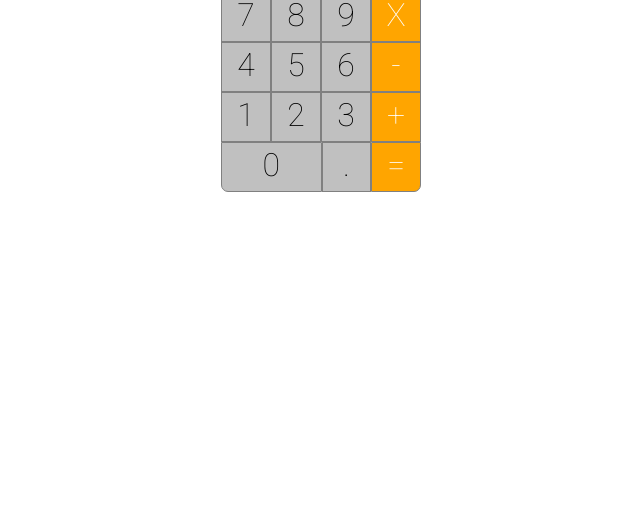
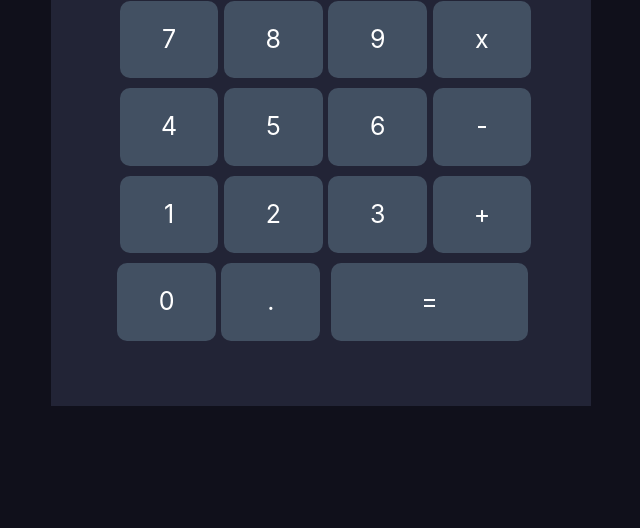
Before and after one commit to motiullahsajit/calculator, a plain HTML site: page index.html in a window 1280 px wide. Shown: the part 272-800 px from the top of the page, without its empty margins (319-959 px from the left). Drawn offline with nearby package versions, Linux system fonts and the light colour scheme.

Commit message:
full change

```diff
--- a/index.html
+++ b/index.html
@@ -4,46 +4,53 @@
 <head>
     <meta charset="UTF-8">
     <meta name="viewport" content="width=device-width, initial-scale=1.0">
-    <title>Document</title>
-    <link rel="stylesheet" type="text/css" href="style.css">
+    <title>Calculator</title>
+    <link rel="stylesheet" href="https://stackpath.bootstrapcdn.com/bootstrap/4.5.0/css/bootstrap.min.css"
+        integrity="sha384-9aIt2nRpC12Uk9gS9baDl411NQApFmC26EwAOH8WgZl5MYYxFfc+NcPb1dKGj7Sk" crossorigin="anonymous">
+    <link rel="stylesheet" href="style.css">
 </head>
 
 <body>
-    <h1>Moti R Calculator</h1>
-    <div id="calc-parent">
-        <div class="row">
-            <div class="colnum" id="calc-display-val">0</div>
+    <div class="container">
+        <div class="row justify-content-center">
+            <div class="col-md-6">
+                <div class="input-section half-width">
+                    <div class="mx-auto" id="calc-display-val">0</div>
+                    <div class="numbers">
+                        <div id="digit-container" class="calc-body">
+                            <div class="calc-button-row">
+                                <div class="calc-btn button" id="calc-clear">AC</div>
+                                <div class="calc-btn button" id="calc-backspace">&larr;</div>
+                                <div class="calc-btn button calc-btn-operator" id="calc-divide">&#247;</div>
                             </div>
-        <div class="row">
-            <div class="calc-btn colnum" id="calc-clear">AC</div>
-            <div class="calc-btn colnum" id="calc-backspace">&#8676;</div>
-            <div class="calc-btn calc-btn-operator colnum" id="calc-divide">&#247;</div>
+                            <div class="calc-button-row">
+                                <div class="calc-btn button calc-btn-num" id="calc-seven">7</div>
+                                <div class="calc-btn button calc-btn-num" id="calc-eight">8</div>
+                                <div class="calc-btn button calc-btn-num" id="calc-nine">9</div>
+                                <div class="calc-btn button calc-btn-operator" id="calc-multiply">x</div>
                             </div>
-        <div class="row">
-            <div class="calc-btn calc-btn-num colnum" id="calc-seven">7</div>
-            <div class="calc-btn calc-btn-num colnum" id="calc-eight">8</div>
-            <div class="calc-btn calc-btn-num colnum" id="calc-nine">9</div>
-            <div class="calc-btn calc-btn-operator colnum" id="calc-multiply">X</div>
+                            <div class="calc-button-row">
+                                <div class="calc-btn button calc-btn-num" id="calc-four">4</div>
+                                <div class="calc-btn button calc-btn-num" id="calc-five">5</div>
+                                <div class="calc-btn button calc-btn-num" id="calc-six">6</div>
+                                <div class="calc-btn button calc-btn-operator " id="calc-minus">-</div>
                             </div>
-        <div class="row">
-            <div class="calc-btn calc-btn-num colnum" id="calc-four">4</div>
-            <div class="calc-btn calc-btn-num colnum" id="calc-five">5</div>
-            <div class="calc-btn calc-btn-num colnum" id="calc-six">6</div>
-            <div class="calc-btn calc-btn-operator colnum" id="calc-minus">-</div>
+                            <div class="calc-button-row">
+                                <div class="calc-btn button calc-btn-num" id="calc-one">1</div>
+                                <div class="calc-btn button calc-btn-num" id="calc-two">2</div>
+                                <div class="calc-btn button calc-btn-num" id="calc-three">3</div>
+                                <div class="calc-btn button calc-btn-operator" id="calc-plus">+</div>
                             </div>
-        <div class="row">
-            <div class="calc-btn calc-btn-num colnum" id="calc-one">1</div>
-            <div class="calc-btn calc-btn-num colnum" id="calc-two">2</div>
-            <div class="calc-btn calc-btn-num colnum" id="calc-three">3</div>
-            <div class="calc-btn calc-btn-operator colnum" id="calc-plus">+</div>
-        </div>
-        <div class="row">
-            <div class="calc-btn calc-btn-num colnum" id="calc-zero">0</div>
-            <div class="calc-btn colnum" id="calc-decimal">.</div>
-            <div class="calc-btn calc-btn-operator colnum" id="calc-equals">=</div>
+                            <div class="calc-button-row">
+                                <div class="calc-btn button calc-btn-num" id="calc-zero">0</div>
+                                <div class="calc-btn button" id="calc-decimal">.</div>
+                                <div class="calc-btn button calc-btn-operator" id="calc-equals">=</div>
                             </div>
                         </div>
-
+                    </div>
+                </div>
+            </div>
+        </div>
         <script src="script.js"></script>
 </body>
 
--- a/script.js
+++ b/script.js
@@ -49,7 +49,7 @@ var performOperation = (clickObj) => {
             evalStringArray.push(pendingVal);
             evalStringArray.push('-');
             break;
-        case 'X':
+        case 'x':
             pendingVal = displayVal;
             displayVal = '0';
             displayValElement.innerText = displayVal;
--- a/style.css
+++ b/style.css
@@ -1,62 +1,57 @@
-@import url('https://fonts.googleapis.com/css2?family=Roboto:wght@100&display=swap');
-body{
-    font-family: 'Roboto', sans-serif;
+*{
+    box-sizing: border-box;
 }
-.calc-btn{
-    background-color: silver;
-    color: black;
-    width: 25px;
-    height: 45px;
-    border: 1px solid gray;
+body {
+    background: #10101B;
+    height: 100vh;
+}
+.half-width {
+    background: #222436;
+    padding: 30px 0px;
     text-align: center;
-    cursor: pointer;
-    font-size: 32px;
-    font-weight: 100;
-    padding-top: 3px;
 }
-.calc-btn:hover{
-    background-color: orange;
+.numbers {
+    margin: 30px 5px;
 }
-.row{
-    display: table;
-    table-layout: fixed;
-    width: 200px;
+.calc-typed {
+margin-top: 20px;
+font-size: 45px;
+text-align: right;
+color: #fff;
 }
-.colnum{
-    display: table-cell;
+.calc-button-row {
+width: 100%;
+padding: 0px 18px;
 }
-#calc-zero{
-    width: 52.666666667px;
-    border-radius: 0 0 0 7px;
+.button {
+width: 20%;
+background: #425062;
+color: #fff;
+padding: 20px 0;
+margin: 5px;
+display: inline-block;
+font-size: 25px;
+text-align: center;
+vertical-align: middle;
+margin-right: -4px;
+border-radius: 10px;
+cursor: pointer;
 }
-#calc-clear{
-    width: 52.666666667px;
+#calc-clear,#calc-equals{
+    width: 40%;
+    margin-right: 1.5px;
+}
+#calc-equals{
+    margin-left: 10px;
 }
 #calc-display-val{
-    height: 80px;
+    width: 80%;
+    height: 120px;
     color: white;
     text-align: right;
-    border-left: 1px solid gray;
-    border-right: 1px solid gray;
-    border-top: 1px solid gray;
     font-size: 48px;
-    background-color: #383838;
+    background-color: #425062;
     overflow: hidden;
-    white-space: nowrap;
     padding: 12px;
     border-radius: 7px 7px 0 0;
 }
-.calc-btn-operator{
-    background-color: orange;
-    color: white;
-}
-h1{
-    text-align: center;
-    margin-top: 50px;
-}
-#calc-equals{
-    border-radius: 0 0 7px 0;
-}
-#calc-parent{
-    margin-left: calc(50% - 100px);
-}
```
Also changed, not shown: image/1200px-Red_circle.svg.png (added), image/500px-Circle_-_black_simple.svg.png (added), 1 other file. Lines whose indentation alone changed are shown as unchanged.
